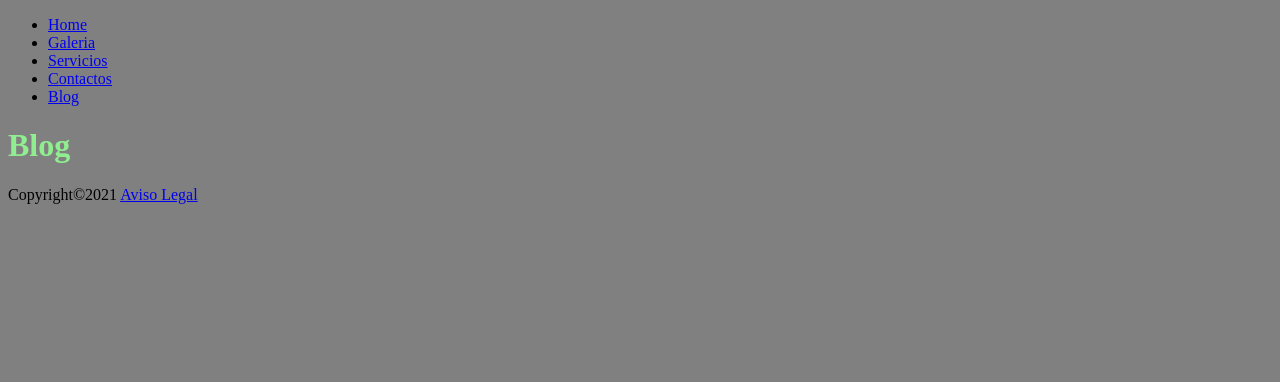
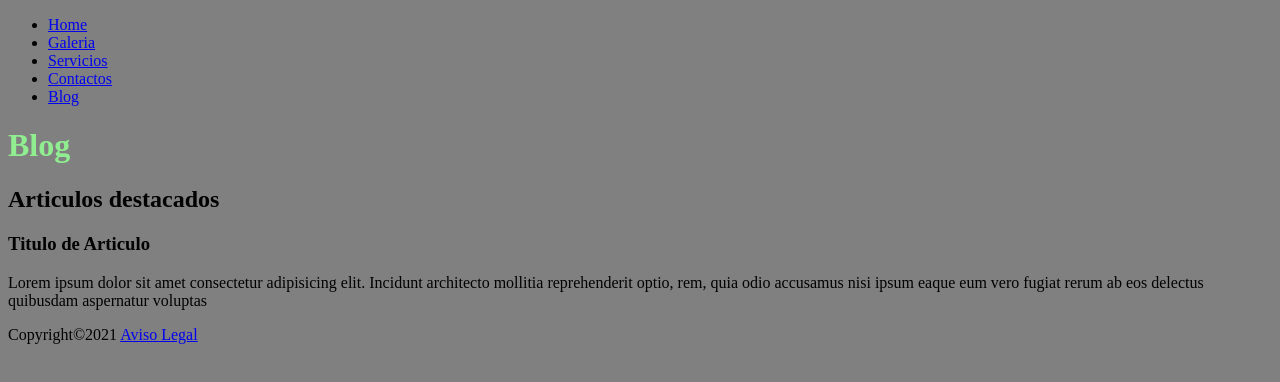
Before and after one commit to Juanan23/Proyecto_1_REPO, a plain HTML site: page blog.html in a window 1280 px wide. Drawn offline with Linux system fonts and the light colour scheme.

Commit message:
Articulos generados

```diff
--- a/blog.html
+++ b/blog.html
@@ -17,15 +17,18 @@
             <li><a href="servicios.html">Servicios</a></li>
             <li><a href="contacto.html">Contactos</a></li>
             <li><a href="blog.html">Blog</a></li>
-
-
-
-
         </ul>
     </nav>
 </header>
 <main>
    <h1>Blog</h1>
+   <section>
+       <h2>Articulos destacados</h2>
+       <article>
+           <h3>Titulo de Articulo</h3>
+           <p>Lorem ipsum dolor sit amet consectetur adipisicing elit. Incidunt architecto mollitia reprehenderit optio, rem, quia odio accusamus nisi ipsum eaque eum vero fugiat rerum ab eos delectus quibusdam aspernatur voluptas</p>
+       </article>
+   </section>
 </main>
 <footer>
     <p>Copyright&copy;2021 <a href="#">Aviso Legal</a></p>
```
